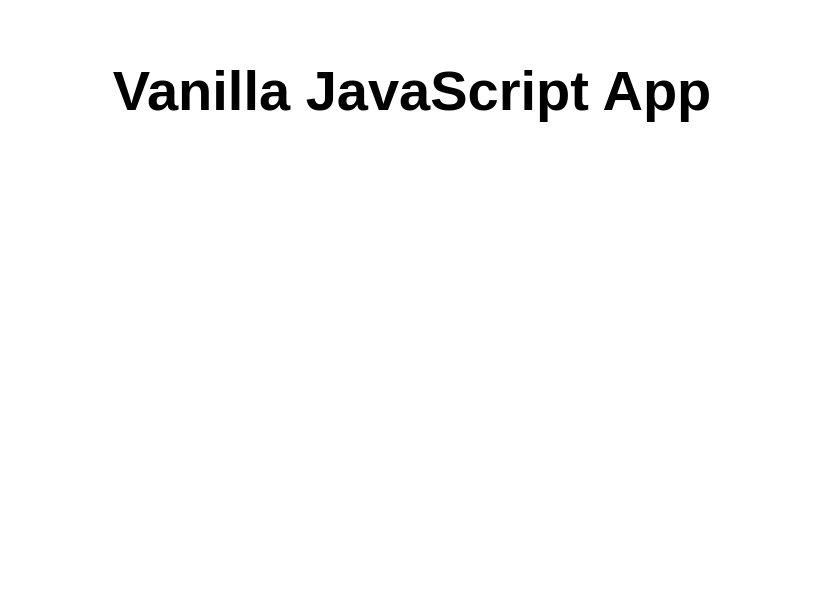
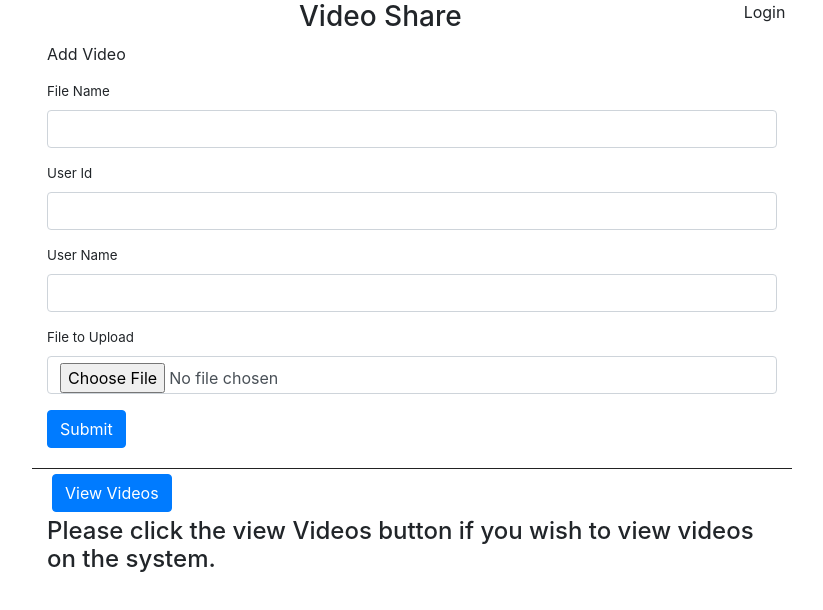
Before and after one commit to mark-riley/cloud-native-development-coursework, a website: page src/index.html in a window 1280 px wide. Shown: the whole page, without its empty margins (228-1051 px from the left). Drawn offline with nearby package versions, Linux system fonts and the light colour scheme.

Commit message:
Added Initial Files 1/2

```diff
--- a/src/index.html
+++ b/src/index.html
@@ -1,17 +1,96 @@
-<!DOCTYPE html>
-<html lang="en">
+<!doctype html>
+<html lang="en" ng-app="Dashboard">
+    <head>
+        <meta charset="UTF-8">
 
-<head>
-  <meta charset="UTF-8">
-  <meta name="viewport" content="width=device-width, initial-scale=1.0">
-  <link rel="stylesheet" href="styles.css">
-  <title>Vanilla JavaScript App</title>
-</head>
+        <title>Asset Track</title>
 
-<body>
-  <main>
-    <h1>Vanilla JavaScript App</h1>
-  </main>
-</body>
+        <link rel="stylesheet" type="text/css" href="CSS/bootstrap.min.css">
+        <script type="text/javascript" src="JS/bootstrap.js"></script>
+        <script type="text/javascript" src="JS/bootstrap.bundle.min.js"></script>
+    	<script type="text/javascript" src="JS/jquery-3.6.0.min.js"></script>
 
+    	<script type="text/javascript" src="JS/app.js"></script>
+
+    </head>
+
+    <body>
+
+		<div  class="container">
+
+			<!--Header-->
+			<div class="row align-items-start">
+				<div class="col-2"  ></div>
+
+				<div class="col-8" style="text-align: center;">
+					<div class="row align-items-lg-start">
+						<div class="col-11" style="text-align: center;">
+							<h3>Video Share</h3>
+						</div>
+						<div class="col-1">
+							<p>Login</p>
+						</div>
+					</div>
+				</div>
+
+				<div class="col-2"  ></div>
+			</div>
+
+			<!--New Asset Box-->
+			<div class="row align-items-start">
+				<div class="col-2"  ></div>
+
+				<div class="col-8" style="text-align: left;border-bottom:1px solid #222222;">
+					<p>Add Video</p>
+					<form style="font-size: 10pt;" id="newAssetForm">
+						<div class="mb-3">
+							<label for="FileName" class="form-label">File Name</label>
+							<input type="text" class="form-control" id="FileName">
+						</div>
+
+						<div class="mb-3">
+							<label for="userID" class="form-label">User Id</label>
+							<input type="string" class="form-control" id="userID">
+						</div>
+
+						<div class="mb-3">
+							<label for="userName" class="form-label">User Name</label>
+							<input type="text" class="form-control" id="userName">
+						</div>
+
+						<div class="mb-3">
+							<label for="UpFile" class="form-label">File to Upload</label>
+							<input type="file" class="form-control" id="UpFile">
+						</div>
+
+						<button type="button" id="subNewForm" class="btn btn-primary">Submit</button> <br/><br/>
+
+					</form>
+				</div>
+
+				<div class="col-2"  ></div>
+			</div>
+
+			<!-- view Asset Area-->
+			<div class="row align-items-start">
+				<div class="col-2"  ></div>
+
+				<div class="col-8" style="text-align: left;" >
+					<div style="padding:5px;">
+					<button  id = "retVideos" type="button" class="btn btn-primary">View Videos</button>
+					</div>
+
+					<div id="VideoList">
+
+					<h4>Please click the view Videos button if you wish to view videos on the system.</h4>
+
+					</div>
+				</div>
+
+				<div class="col-2"  ></div>
+			</div>
+
+		</div>
+
+    </body>
 </html>
```
Also changed, not shown: 1 other file.
